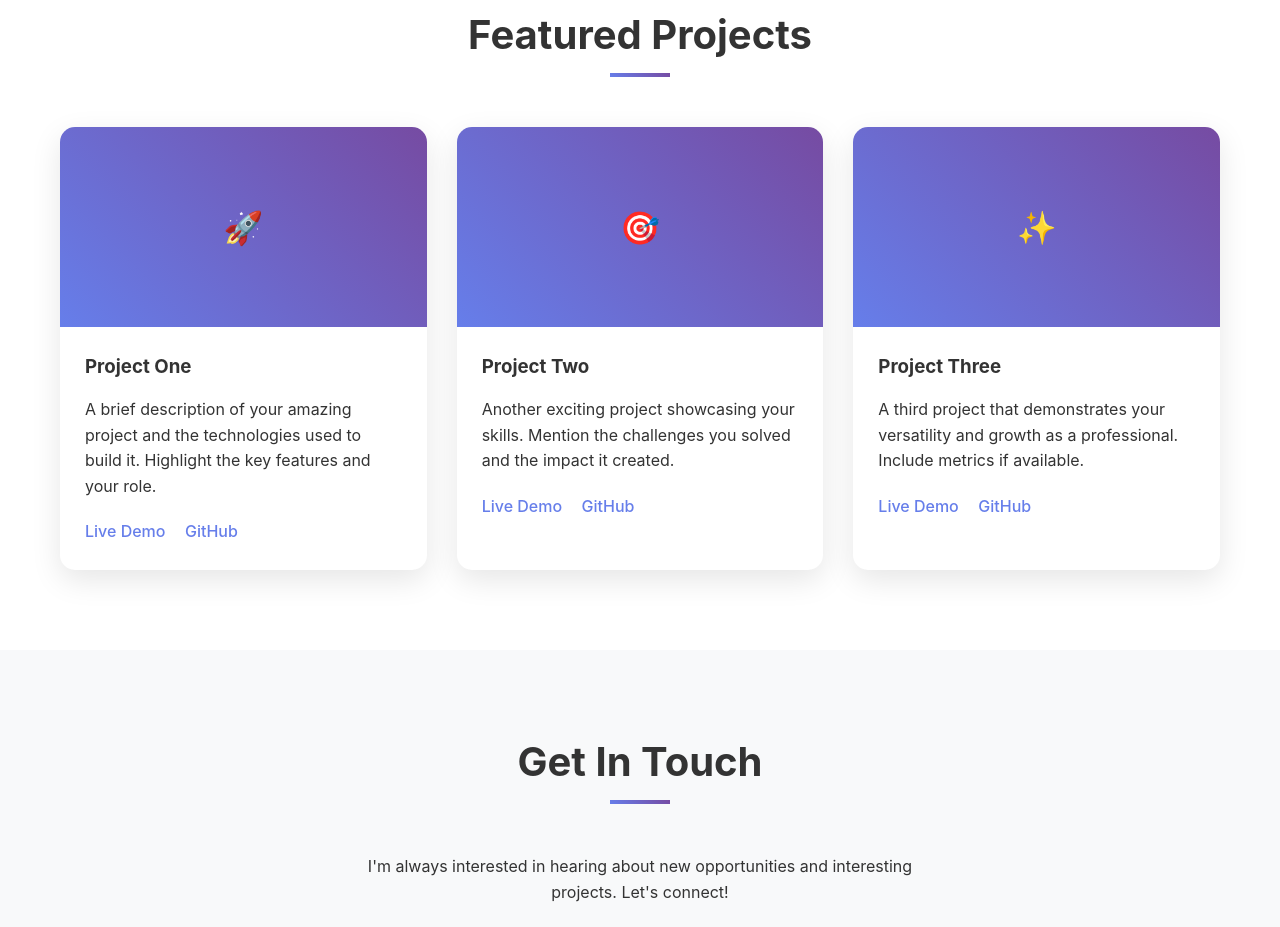
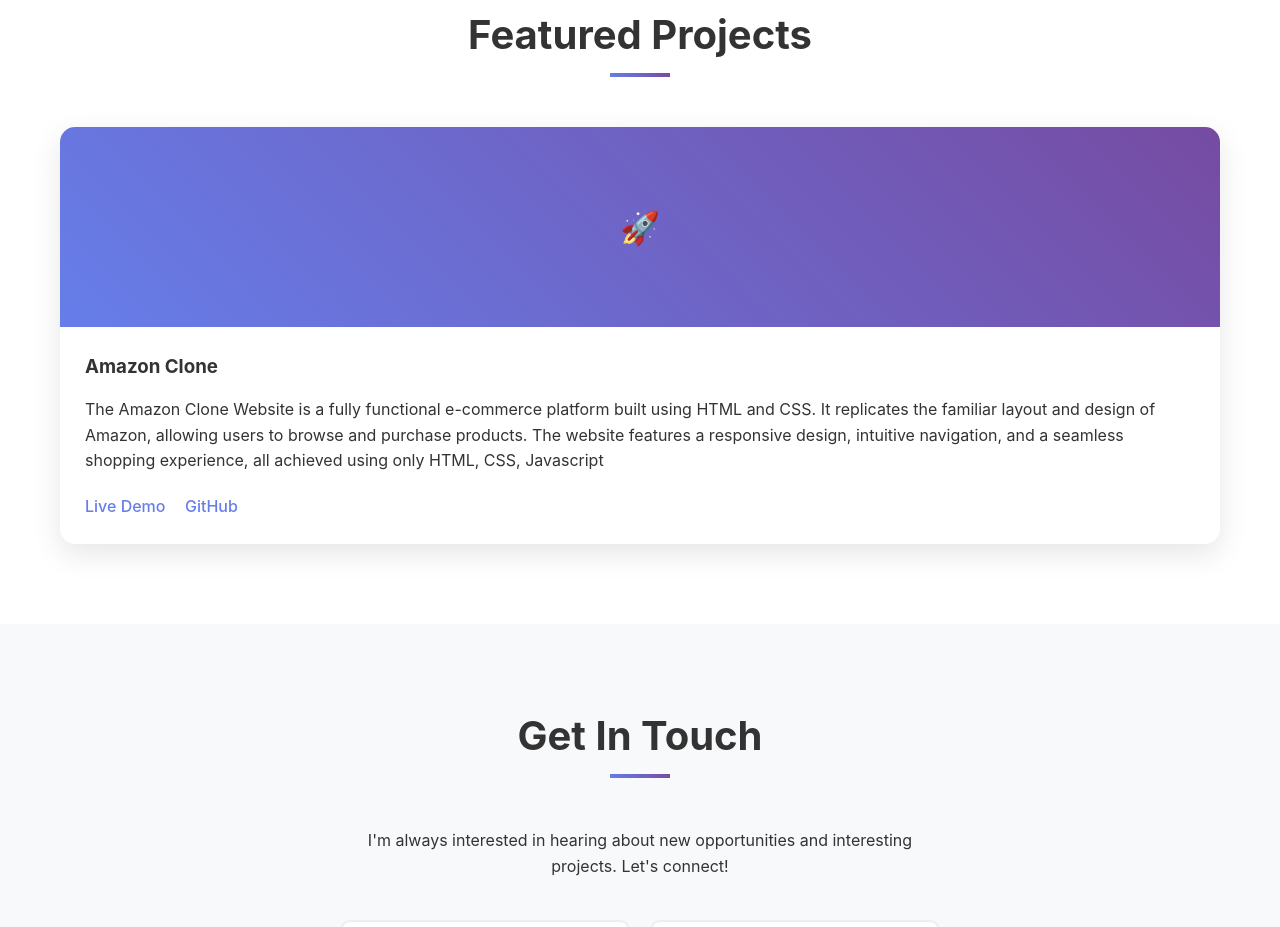
Before and after one commit to krishAkg2006/portfolio, a plain HTML site: page index.html in a window 1280 px wide. Shown: the part 1998-2925 px from the top of the page. Drawn offline with Linux system fonts and the light colour scheme.

Commit message:
indexnew.html

```diff
--- a/index.html
+++ b/index.html
@@ -87,38 +87,14 @@
                 <div class="project-card">
                     <div class="project-img">🚀</div>
                     <div class="project-content">
-                        <h3>Project One</h3>
-                        <p>A brief description of your amazing project and the technologies used to build it. Highlight
-                            the key features and your role.</p>
+                        <h3>Amazon Clone</h3>
+                        <p>The Amazon Clone Website is a fully functional e-commerce platform built using HTML and CSS. It replicates the familiar layout and design of Amazon, allowing users to browse and purchase products. The website features a responsive design, intuitive navigation, and a seamless shopping experience, all achieved using only HTML, CSS, Javascript</p>
                         <div class="project-links">
-                            <a href="#">Live Demo</a>
+                            <a href="https://krishakg2006.github.io/amazon-clone/">Live Demo</a>
                             <a href="https://github.com/krishGupta-026?tab=repositories">GitHub</a>
                         </div>
                     </div>
                 </div>
-                <div class="project-card">
-                    <div class="project-img">🎯</div>
-                    <div class="project-content">
-                        <h3>Project Two</h3>
-                        <p>Another exciting project showcasing your skills. Mention the challenges you solved and the
-                            impact it created.</p>
-                        <div class="project-links">
-                            <a href="#">Live Demo</a>
-                            <a href="https://github.com/krishGupta-026?tab=repositories">GitHub</a>
-                        </div>
-                    </div>
-                </div>
-                <div class="project-card">
-                    <div class="project-img">✨</div>
-                    <div class="project-content">
-                        <h3>Project Three</h3>
-                        <p>A third project that demonstrates your versatility and growth as a professional. Include
-                            metrics if available.</p>
-                        <div class="project-links">
-                            <a href="#">Live Demo</a>
-                            <a href="https://github.com/krishGupta-026?tab=repositories">GitHub</a>
-                        </div>
-                    </div>
                 </div>
             </div>
         </div>
```
